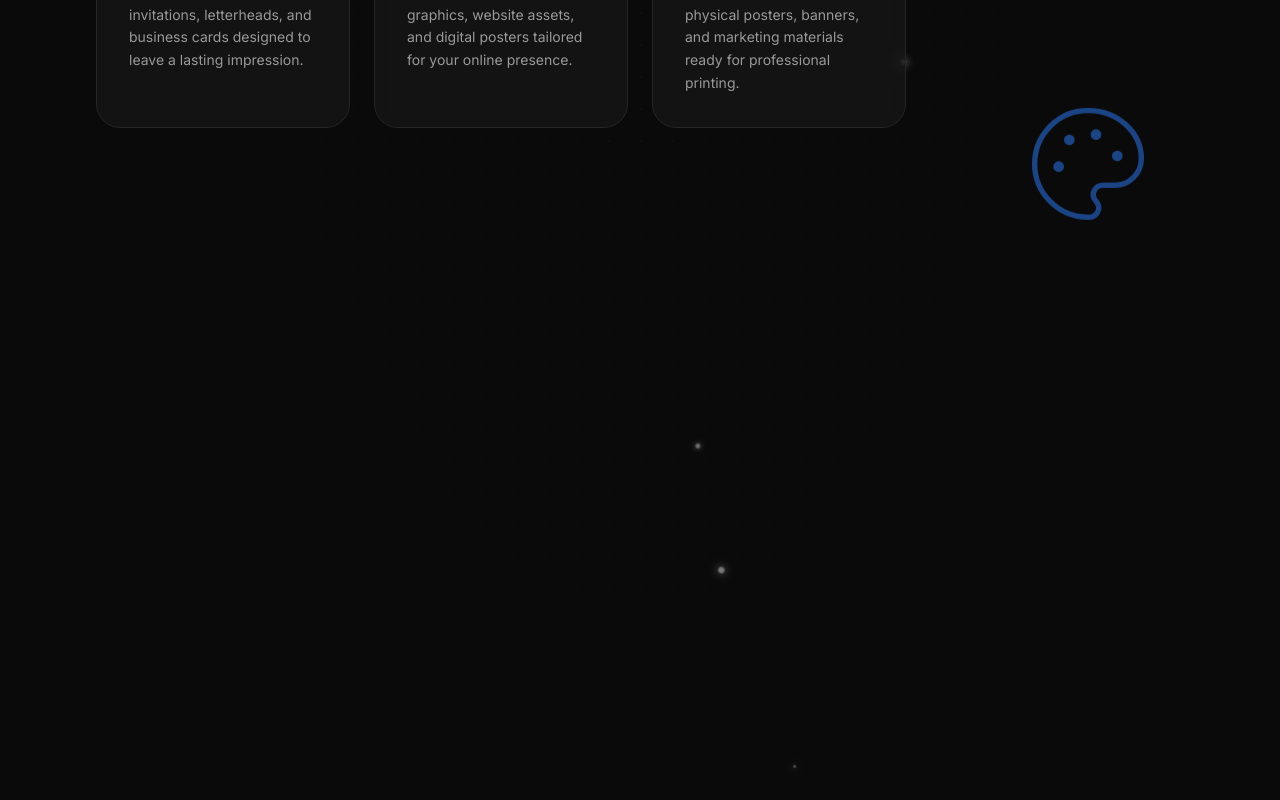
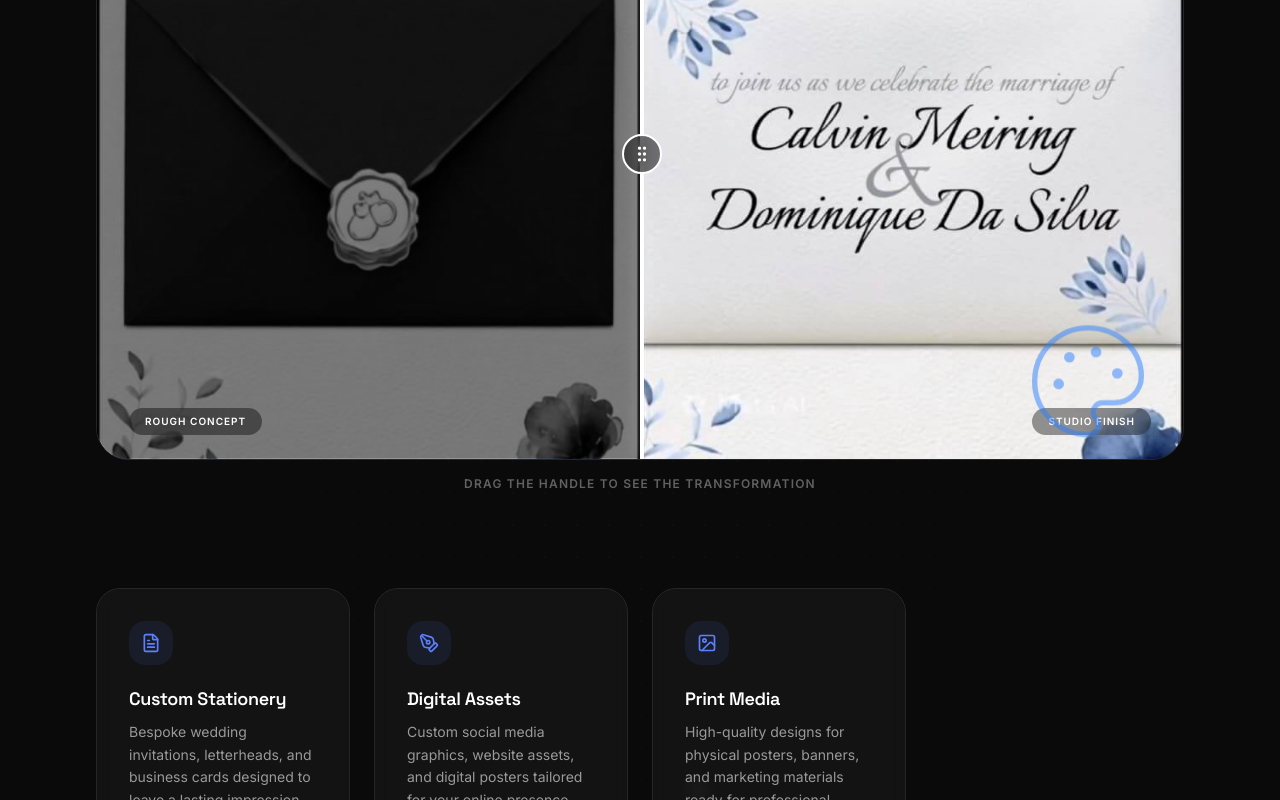
Before and after one commit to Calvinmeiring1/smartapphub-website, a React (Vite) app: page /graphic-design in a window 1280 px wide. Shown: the part 500-1300 px from the top of the page. Built offline with nearby package versions, Linux system fonts and the light colour scheme; no server answers.

Commit message:
perf: optimize PWA bundle asset caching and fix Card click handler types

```diff
--- /dev/null
+++ b/src/components/BeforeAfterSlider.tsx
@@ -0,0 +1,97 @@
+import { useState, useRef, useEffect } from "react";
+import { GripVertical } from "lucide-react";
+import Reveal from "./Reveal";
+
+interface BeforeAfterSliderProps {
+  beforeImage: string;
+  afterImage: string;
+  beforeLabel?: string;
+  afterLabel?: string;
+}
+
+export default function BeforeAfterSlider({
+  beforeImage,
+  afterImage,
+  beforeLabel = "The Idea",
+  afterLabel = "The Result"
+}: BeforeAfterSliderProps) {
+  const [sliderPos, setSliderProgress] = useState(50);
+  const [isDragging, setIsDragging] = useState(false);
+  const containerRef = useRef<HTMLDivElement>(null);
+
+  const handleMove = (clientX: number) => {
+    if (!containerRef.current) return;
+    const rect = containerRef.current.getBoundingClientRect();
+    const x = clientX - rect.left;
+    const progress = Math.min(Math.max((x / rect.width) * 100, 0), 100);
+    setSliderProgress(progress);
+  };
+
+  const onMouseMove = (e: React.MouseEvent) => {
+    if (isDragging) handleMove(e.clientX);
+  };
+
+  const onTouchMove = (e: React.TouchEvent) => {
+    if (isDragging) handleMove(e.touches[0].clientX);
+  };
+
+  useEffect(() => {
+    const handleMouseUp = () => setIsDragging(false);
+    window.addEventListener("mouseup", handleMouseUp);
+    window.addEventListener("touchend", handleMouseUp);
+    return () => {
+      window.removeEventListener("mouseup", handleMouseUp);
+      window.removeEventListener("touchend", handleMouseUp);
+    };
+  }, []);
+
+  return (
+    <Reveal>
+      <div
+        ref={containerRef}
+        className="relative aspect-[16/9] w-full overflow-hidden rounded-[2rem] border border-[var(--color-border)] bg-[var(--color-surface)] cursor-ew-resize select-none"
+        onMouseMove={onMouseMove}
+        onTouchMove={onTouchMove}
+        onMouseDown={() => setIsDragging(true)}
+        onTouchStart={() => setIsDragging(true)}
+      >
+        {/* After Image (Background) */}
+        <img
+          src={afterImage}
+          alt="After"
+          className="absolute inset-0 h-full w-full object-cover"
+          draggable={false}
+        />
+        <div className="absolute bottom-6 right-8 rounded-full bg-black/40 px-4 py-1.5 text-[10px] font-black uppercase tracking-widest text-white backdrop-blur-md">
+          {afterLabel}
+        </div>
+
+        {/* Before Image (Foreground with Clip) */}
+        <div
+          className="absolute inset-0 h-full w-full overflow-hidden"
+          style={{ clipPath: `inset(0 ${100 - sliderPos}% 0 0)` }}
+        >
+          <img
+            src={beforeImage}
+            alt="Before"
+            className="absolute inset-0 h-full w-full object-cover grayscale brightness-50"
+            draggable={false}
+          />
+          <div className="absolute bottom-6 left-8 rounded-full bg-black/40 px-4 py-1.5 text-[10px] font-black uppercase tracking-widest text-white backdrop-blur-md">
+            {beforeLabel}
+          </div>
+        </div>
+
+        {/* Slider Handle */}
+        <div
+          className="absolute inset-y-0 z-10 w-1 bg-white shadow-[0_0_15px_rgba(255,255,255,0.5)] transition-shadow hover:shadow-[0_0_25px_rgba(255,255,255,0.8)]"
+          style={{ left: `${sliderPos}%` }}
+        >
+          <div className="absolute left-1/2 top-1/2 flex h-10 w-10 -translate-x-1/2 -translate-y-1/2 items-center justify-center rounded-full border-2 border-white bg-black/50 text-white backdrop-blur-md transition-transform hover:scale-110 active:scale-95">
+            <GripVertical size={20} />
+          </div>
+        </div>
+      </div>
+    </Reveal>
+  );
+}
--- a/src/components/Card.tsx
+++ b/src/components/Card.tsx
@@ -4,13 +4,16 @@ export default function Card({
   children,
   className = "",
   hover = false,
+  onClick,
 }: {
   children: ReactNode;
   className?: string;
   hover?: boolean;
+  onClick?: () => void;
 }) {
   return (
     <div
+      onClick={onClick}
       className={`rounded-[var(--radius-card)] border border-[var(--color-border)] bg-[var(--color-surface)]/80 backdrop-blur-sm p-8 transition-all duration-300 ${
         hover ? "hover:-translate-y-2 hover:border-[var(--color-accent)]/30 hover:bg-[var(--color-surface-hover)]/80 hover:shadow-[0_20px_40px_rgba(0,0,0,0.4)]" : ""
       } ${className}`}
--- a/src/pages/BuyMiniApp.tsx
+++ b/src/pages/BuyMiniApp.tsx
@@ -34,6 +34,15 @@ const buyMiniAppSchema = {
 };
 
 const apps = [
+  {
+    name: "Wedding Duo Bundle (Save R99!)",
+    price: "R 599",
+    amount: 599,
+    description: "The complete digital wedding suite. Get both VowVault and Weddara at a discounted price. Manage your planning process and capture guest memories in one seamless experience.",
+    highlight: "Includes:\n• VowVault (Wedding Gallery)\n• Weddara (Wedding Planner)",
+    isBundle: true,
+    bundleItems: ["Wedding Gallery Mini App (VowVault)", "Weddara: Your All-in-One Wedding Planner"]
+  },
   {
     name: "Wedding Gallery Mini App (VowVault)",
     price: "R 199",
@@ -82,12 +91,22 @@ export default function BuyMiniApp() {
   }, []);
 
   useEffect(() => {
-    if (successApp && !unlockedApps.includes(successApp)) {
-      const nextUnlocked = [...new Set([...unlockedApps, successApp])];
-      setUnlockedApps(nextUnlocked);
-      localStorage.setItem("sah_unlocked_apps", JSON.stringify(nextUnlocked));
+    if (successApp) {
+      const app = apps.find(a => a.name === successApp);
+      let nextUnlocked = [...unlockedApps];
+
+      if (app?.isBundle && app.bundleItems) {
+        nextUnlocked = [...new Set([...nextUnlocked, ...app.bundleItems, successApp])];
+      } else if (!unlockedApps.includes(successApp)) {
+        nextUnlocked = [...new Set([...nextUnlocked, successApp])];
+      }
+
+      if (nextUnlocked.length !== unlockedApps.length) {
+        setUnlockedApps(nextUnlocked);
+        localStorage.setItem("sah_unlocked_apps", JSON.stringify(nextUnlocked));
+      }
     }
-  }, [successApp, unlockedApps]);
+  }, [successApp]);
   const [activationEmail, setActivationEmail] = useState(() => {
     return localStorage.getItem("sah_activation_email") || "";
   });
@@ -158,7 +177,15 @@ export default function BuyMiniApp() {
     }
 
     if (isMatch) {
-      const nextUnlocked = [...new Set([...unlockedApps, appName])];
+      let nextUnlocked = [...unlockedApps];
+      const app = apps.find(a => a.name === appName);
+
+      if (app?.isBundle && app.bundleItems) {
+        nextUnlocked = [...new Set([...nextUnlocked, ...app.bundleItems, appName])];
+      } else {
+        nextUnlocked = [...new Set([...nextUnlocked, appName])];
+      }
+
       setUnlockedApps(nextUnlocked);
       localStorage.setItem("sah_unlocked_apps", JSON.stringify(nextUnlocked));
     }
@@ -264,7 +291,16 @@ export default function BuyMiniApp() {
 
         <div className="mt-12 grid gap-6 lg:grid-cols-3">
           {apps.map((app) => (
-            <Card key={app.name} hover className="relative flex h-full flex-col">
+            <Card
+              key={app.name}
+              hover
+              className={`relative flex h-full flex-col ${(app as any).isBundle ? 'border-2 border-[var(--color-accent)] bg-[var(--color-accent-soft)]/10 ring-1 ring-[var(--color-accent)]/20' : ''}`}
+            >
+              {(app as any).isBundle && (
+                <div className="absolute -top-3 left-1/2 -translate-x-1/2 rounded-full bg-[var(--color-accent)] px-4 py-1 text-[10px] font-black uppercase tracking-widest text-black shadow-lg">
+                  Best Value
+                </div>
+              )}
               <div className="flex items-center justify-between gap-3">
                 <h2 className="font-display text-xl font-semibold text-white">{app.name}</h2>
                 <span className="shrink-0 rounded-full border border-[var(--color-border)] px-3 py-1 text-sm font-medium text-[var(--color-accent)]">
@@ -437,6 +473,7 @@ export default function BuyMiniApp() {
       >
         {activePreview === "Wedding Gallery Mini App (VowVault)" && <VowVaultPreview />}
         {activePreview === "Weddara: Your All-in-One Wedding Planner" && <WeddaraPreview />}
+        {activePreview === "Wedding Duo Bundle (Save R99!)" && <VowVaultPreview />} {/* Default to Gallery for bundle preview */}
       </PhonePreview>
     </Section>
     </>
--- a/src/pages/GraphicDesign.tsx
+++ b/src/pages/GraphicDesign.tsx
@@ -5,6 +5,7 @@ import Section from "../components/Section";
 import Reveal from "../components/Reveal";
 import Card from "../components/Card";
 import PortfolioGallery from "../components/PortfolioGallery";
+import BeforeAfterSlider from "../components/BeforeAfterSlider";
 import { PenTool, Image as ImageIcon, FileText, ArrowRight, Loader2, CheckCircle2, Mail, Layers, Palette, Sparkles } from "lucide-react";
 import { useState, useMemo } from "react";
 import { getDb } from "../firebase";
@@ -101,6 +102,19 @@ export default function GraphicDesign() {
     details: ""
   });
 
+  const selectService = (interest: string, detailText?: string) => {
+    setFormData(prev => ({
+      ...prev,
+      interest,
+      details: detailText ? `I am interested in ${detailText}.\n\n` : prev.details
+    }));
+
+    const contactSection = document.getElementById("contact");
+    if (contactSection) {
+      contactSection.scrollIntoView({ behavior: "smooth", block: "start" });
+    }
+  };
+
   // Generate a field of glitter
   const sparkles = useMemo(() => {
     return Array.from({ length: 60 }).map(() => ({
@@ -188,15 +202,35 @@ export default function GraphicDesign() {
             </Reveal>
           </div>
 
-          <div id="services" className="mt-16 grid gap-6 sm:grid-cols-2 lg:grid-cols-4">
+          {/* Transformation Showcase */}
+          <div className="mt-16">
+            <BeforeAfterSlider
+              beforeImage="/invite.jpeg"
+              afterImage="/invite.jpeg"
+              beforeLabel="Rough Concept"
+              afterLabel="Studio Finish"
+            />
+            <p className="mt-4 text-center text-xs font-bold uppercase tracking-widest text-[var(--color-text-faint)]">
+              Drag the handle to see the transformation
+            </p>
+          </div>
+
+          <div id="services" className="mt-24 grid gap-6 sm:grid-cols-2 lg:grid-cols-4">
             {services.map((service, i) => (
               <Reveal key={service.title} delay={i * 0.1}>
-                <Card hover className="h-full">
-                  <div className="flex h-11 w-11 items-center justify-center rounded-2xl bg-[var(--color-accent-soft)] text-[var(--color-accent)]">
+                <Card
+                  hover
+                  className="h-full cursor-pointer group"
+                  onClick={() => selectService(service.title)}
+                >
+                  <div className="flex h-11 w-11 items-center justify-center rounded-2xl bg-[var(--color-accent-soft)] text-[var(--color-accent)] transition-colors group-hover:bg-[var(--color-accent)] group-hover:text-black">
                     <service.icon size={20} />
                   </div>
                   <h3 className="mt-5 font-display text-lg font-semibold text-white">{service.title}</h3>
                   <p className="mt-2 text-sm leading-relaxed text-[var(--color-text-muted)]">{service.description}</p>
+                  <div className="mt-6 flex items-center gap-2 text-[10px] font-bold uppercase tracking-widest text-[var(--color-accent)]">
+                    Enquire <ArrowRight size={10} />
+                  </div>
                 </Card>
               </Reveal>
             ))}
@@ -228,6 +262,13 @@ export default function GraphicDesign() {
                           </li>
                         ))}
                       </ul>
+
+                      <button
+                        onClick={() => selectService(pkg.name)}
+                        className="mt-8 w-full rounded-full border border-[var(--color-border)] py-2.5 text-[10px] font-bold uppercase tracking-widest text-white transition-all hover:bg-white hover:text-black active:scale-95"
+                      >
+                        Select Package
+                      </button>
                     </div>
                   </Card>
                 </Reveal>
@@ -244,12 +285,20 @@ export default function GraphicDesign() {
             <div className="mt-10 grid gap-4 sm:grid-cols-2 lg:grid-cols-3">
               {weddingServices.map((item, i) => (
                 <Reveal key={item.name} delay={i * 0.05}>
-                  <div className="flex items-center justify-between rounded-2xl border border-[var(--color-border)] bg-[var(--color-bg)]/30 p-5 transition-colors hover:bg-[var(--color-bg)]/50">
-                    <div>
-                      <h4 className="font-medium text-white">{item.name}</h4>
-                      {item.note && <p className="text-xs text-[var(--color-accent)] mt-0.5">{item.note}</p>}
+                  <div className="flex flex-col rounded-2xl border border-[var(--color-border)] bg-[var(--color-bg)]/30 p-5 transition-all hover:bg-[var(--color-bg)]/50 hover:border-[var(--color-accent)]/30 group">
+                    <div className="flex items-center justify-between">
+                      <div>
+                        <h4 className="font-medium text-white">{item.name}</h4>
+                        {item.note && <p className="text-[10px] text-[var(--color-accent)] mt-0.5 leading-tight">{item.note}</p>}
+                      </div>
+                      <span className="font-display font-semibold text-white">{item.price}</span>
                     </div>
-                    <span className="font-display font-semibold text-white">{item.price}</span>
+                    <button
+                      onClick={() => selectService("Other", item.name)}
+                      className="mt-4 flex items-center gap-2 text-[10px] font-bold uppercase tracking-widest text-[var(--color-accent)] opacity-0 transition-all group-hover:opacity-100 hover:text-white"
+                    >
+                      Enquire about this <ArrowRight size={10} />
+                    </button>
                   </div>
                 </Reveal>
               ))}
--- a/vite.config.ts
+++ b/vite.config.ts
@@ -32,6 +32,36 @@ export default defineConfig({
             purpose: 'any maskable'
           }
         ]
+      },
+      workbox: {
+        globPatterns: ['**/*.{js,css,html,ico,png,svg,jpg,jpeg,webp,woff2}'],
+        runtimeCaching: [
+          {
+            urlPattern: /^https:\/\/fonts\.googleapis\.com.*/,
+            handler: 'StaleWhileRevalidate',
+            options: {
+              cacheName: 'google-fonts-stylesheets',
+              expiration: {
+                maxEntries: 10,
+                maxAgeSeconds: 60 * 60 * 24 * 365,
+              },
+            },
+          },
+          {
+            urlPattern: /^https:\/\/fonts\.gstatic\.com.*/,
+            handler: 'CacheFirst',
+            options: {
+              cacheName: 'google-fonts-webfonts',
+              expiration: {
+                maxEntries: 50,
+                maxAgeSeconds: 60 * 60 * 24 * 365,
+              },
+              cacheableResponse: {
+                statuses: [0, 200],
+              },
+            },
+          },
+        ],
       }
     })
   ],
```
